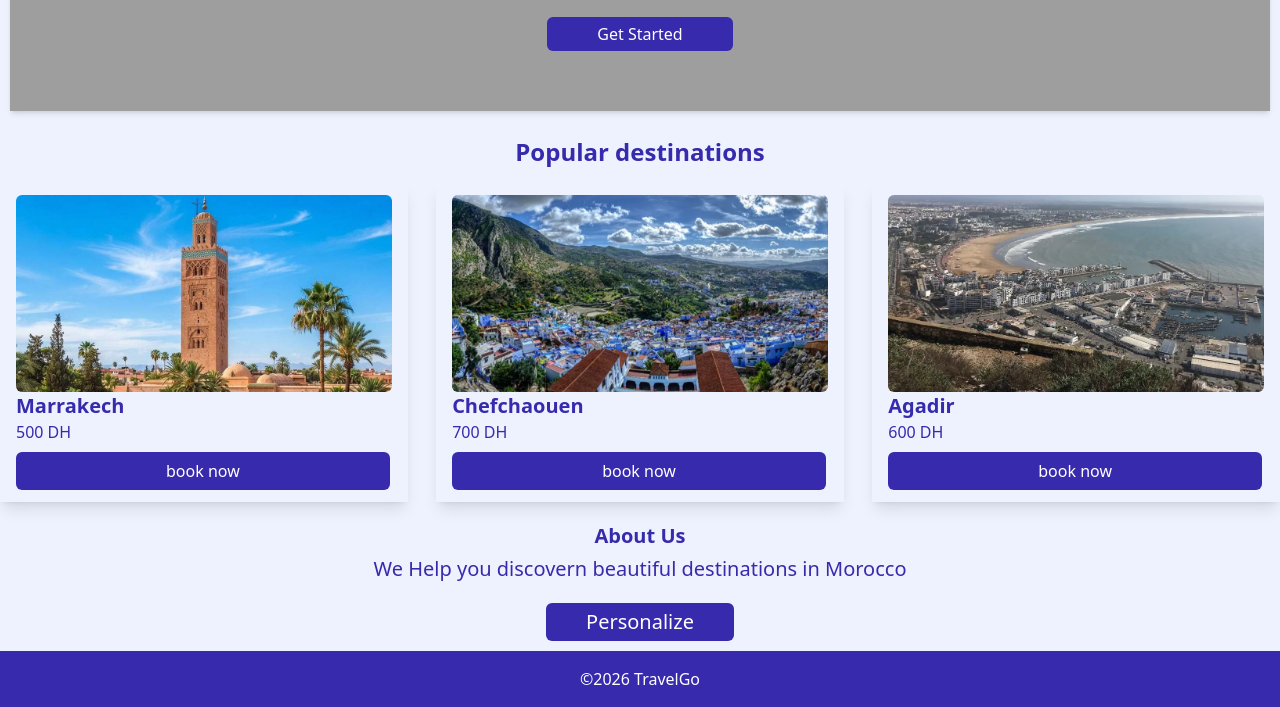
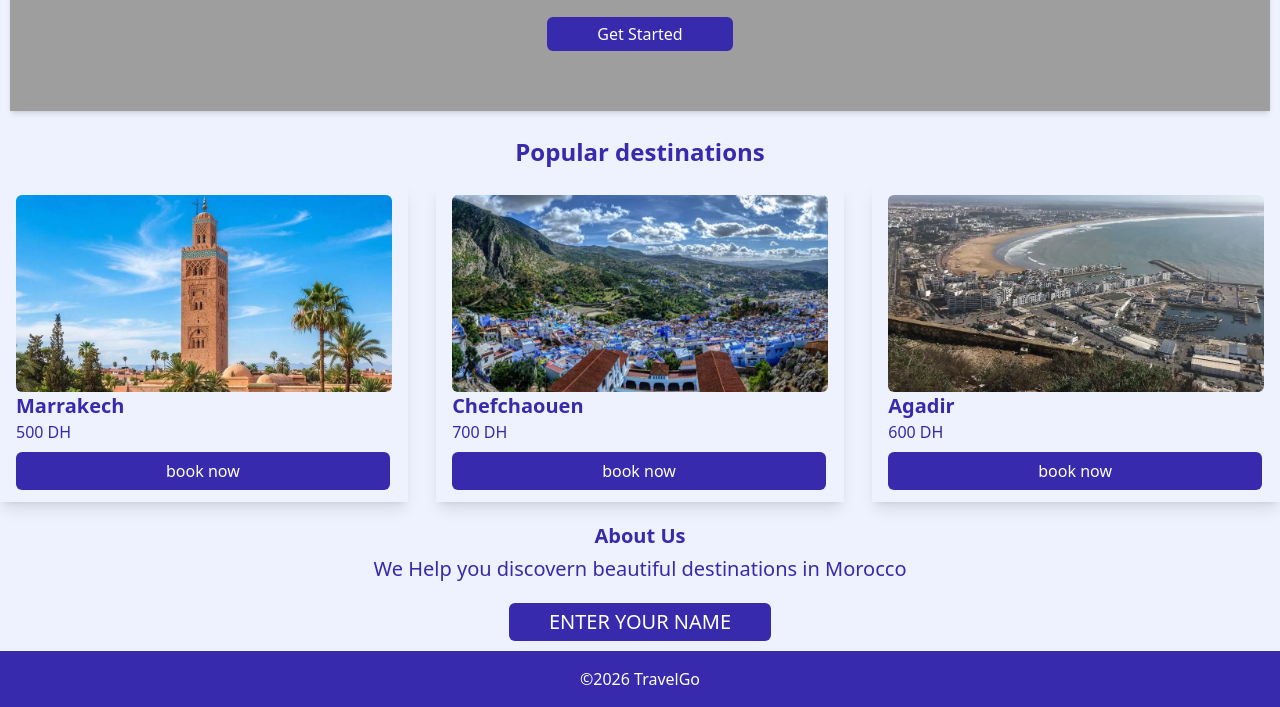
Before and after one commit to zohrahayal/TravelGo, a plain HTML site: page index.html in a window 1280 px wide. Shown: the part 217-924 px from the top of the page. Drawn offline with nearby package versions, Linux system fonts and the light colour scheme.

Commit message:
button rename

```diff
--- a/index.html
+++ b/index.html
@@ -95,7 +95,7 @@
           We Help you discovern beautiful destinations in Morocco
         </p>
                 <button onclick="namee()" class="text-white px-[40px] bg-indigo-800 rounded-md py-[5px] mb-[10px]">
-          Personalize
+          ENTER YOUR NAME
         </button>
 
       </div>
```
